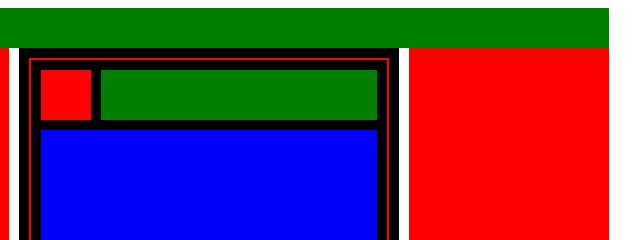
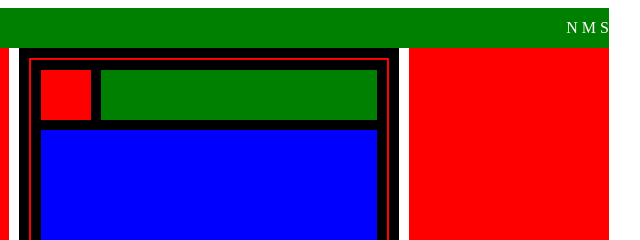
Before and after one commit to harikrishna957/task, a plain HTML site: page index.html in a window 1280 px wide. Shown: the top 240 px of the page, 431-1071 px from the left. Drawn offline with Linux system fonts and the light colour scheme.

Commit message:
add the the NMS

```diff
--- a/index.html
+++ b/index.html
@@ -10,6 +10,7 @@
 <body>
     <div class="navbar">
         <div>Facebook</div>
+        <div>N M S</div>
     </div>
     <div class="content">
         <div class="left"></div>
```
